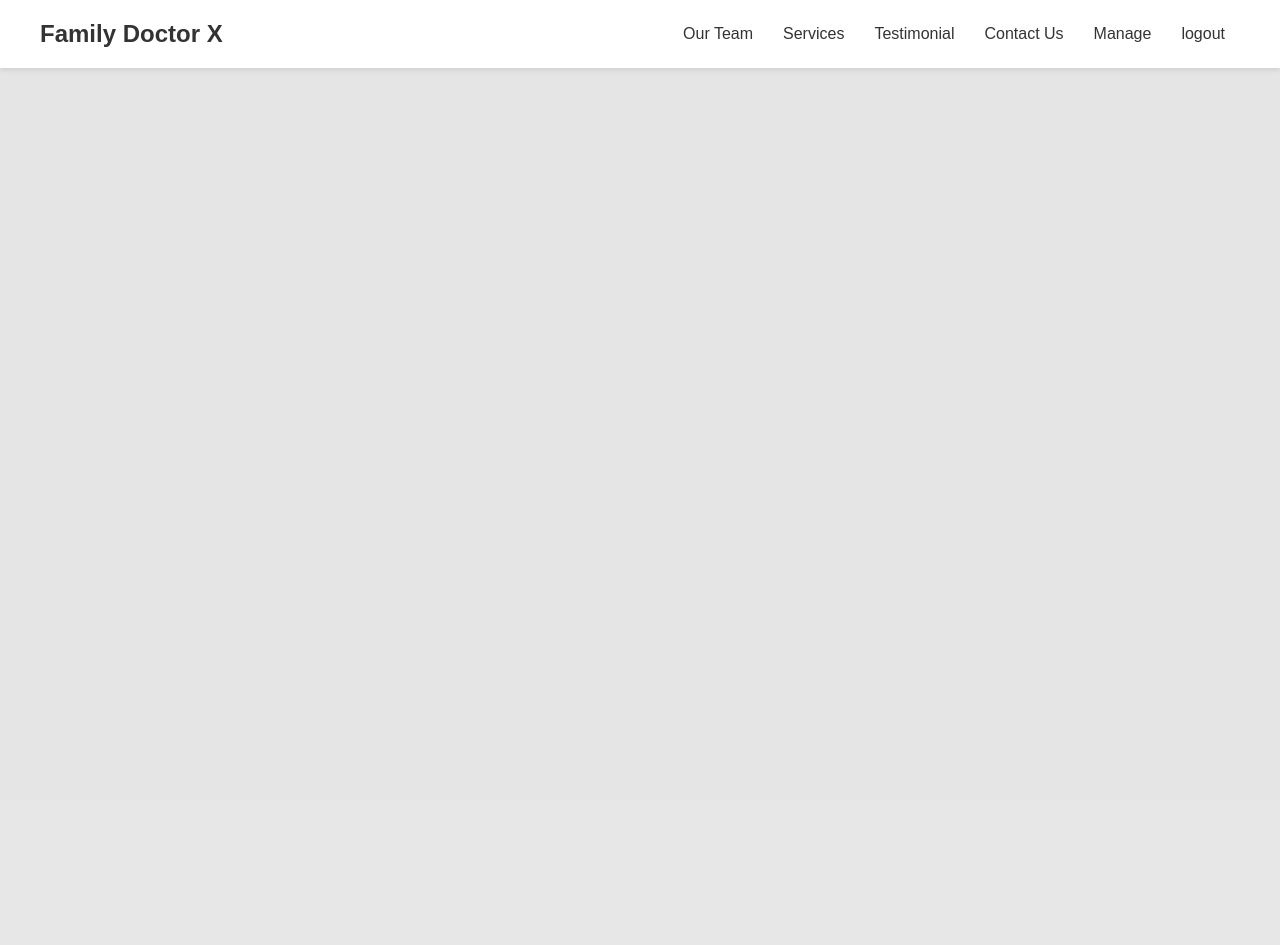
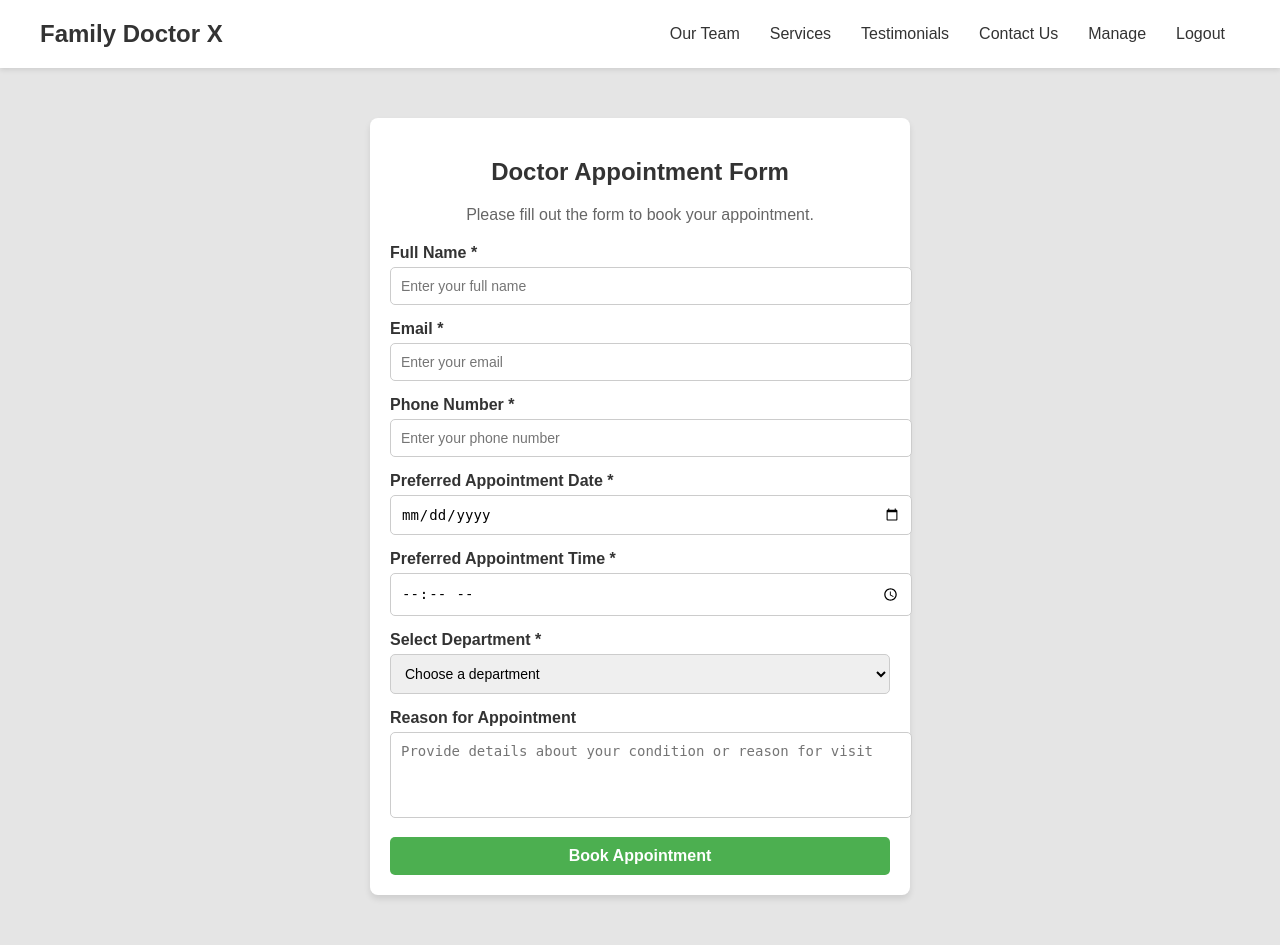
Before and after one commit to chikkuanijohn/Doctor_appointment, a Django app: page /booking/ in a window 1280 px wide. Before the commit the page ends 70 px from the top, so only its background shows below. Run offline with Django 5.2, Linux system fonts and the light colour scheme.

Commit message:
new file

```diff
--- a/doctor_appointment/templates/booking.html
+++ b/doctor_appointment/templates/booking.html
@@ -4,7 +4,7 @@
   {% load static %}
   <meta charset="UTF-8">
   <meta name="viewport" content="width=device-width, initial-scale=1.0">
-    <title>Medical Care Landing Page with Products</title>
+  <title>Medical Care Landing Page</title>
   <style>
       /* General body styling */
       body {
@@ -53,120 +53,71 @@
           color: #007bff;
       }
 
-        header .notifications {
-            display: flex;
-            align-items: center;
-            position: relative;
+      /* Form container styling */
+      .form-container {
+          max-width: 500px;
+          margin: 50px auto;
+          padding: 20px;
+          background-color: #ffffff;
+          border-radius: 8px;
+          box-shadow: 0 4px 6px rgba(0, 0, 0, 0.1);
       }
 
-        header .notifications .bell {
-            font-size: 1.5rem;
+      h2 {
+          margin-bottom: 20px;
           color: #333;
-            margin-right: 10px;
+          text-align: center;
       }
 
-        header .notifications .badge {
-            position: absolute;
-            top: -5px;
-            right: 5px;
-            background-color: #ff0000;
-            color: #fff;
-            border-radius: 50%;
-            font-size: 0.8rem;
-            padding: 2px 6px;
+      p {
+          color: #666;
+          margin-bottom: 20px;
+          text-align: center;
       }
 
-        /* Main section styling */
-        .main {
-            display: flex;
-            justify-content: space-between;
-            align-items: center;
-            padding: 60px;
+      .form-group {
+          margin-bottom: 15px;
       }
 
-        .main .content {
-            max-width: 50%;
+      label {
+          display: block;
+          font-weight: bold;
+          margin-bottom: 5px;
+          color: #333;
       }
 
-        .main .content h1 {
-            font-size: 2.5rem;
-            color: #333;
-            margin-bottom: 20px;
+      input, select, textarea {
+          width: 100%;
+          padding: 10px;
+          border: 1px solid #ccc;
+          border-radius: 5px;
+          font-size: 14px;
       }
 
-        .main .content p {
-            font-size: 1.2rem;
-            color: #666;
-            margin-bottom: 30px;
+      input:focus, select:focus, textarea:focus {
+          border-color: #007bff;
+          outline: none;
       }
 
-        .main .content .btn {
-            display: inline-block;
-            padding: 10px 20px;
-            background-color: #007bff;
+      textarea {
+          resize: none;
+      }
+
+      .btn {
+          width: 100%;
+          padding: 10px;
+          background-color: #4caf50;
           color: #fff;
-            text-decoration: none;
-            font-size: 1rem;
+          border: none;
           border-radius: 5px;
+          font-size: 16px;
+          font-weight: bold;
+          cursor: pointer;
           transition: background-color 0.3s;
       }
 
-        .main .content .btn:hover {
-            background-color: #0056b3;
-        }
-
-        .main .image img {
-            max-width: 100%;
-            border-radius: 10px;
-        }
-
-        /* Product cards section */
-        .container {
-            padding: 40px;
-        }
-
-        .card {
-            margin: 15px;
-            box-shadow: 0 4px 6px rgba(0, 0, 0, 0.1);
-            border-radius: 10px;
-            overflow: hidden;
-            background-color: #fff;
-        }
-
-        .card-img-top {
-            max-width: 100%;
-            height: auto;
-            display: block;
-        }
-
-        .card-body {
-            padding: 15px;
-        }
-
-        .card-title {
-            font-size: 1.5rem;
-            margin-bottom: 10px;
-        }
-
-        .card-text {
-            font-size: 1rem;
-            color: #666;
-            margin-bottom: 15px;
-        }
-
-        .btn-primary {
-            display: inline-block;
-            padding: 10px 15px;
-            background-color: #007bff;
-            color: #fff;
-            text-decoration: none;
-            border-radius: 5px;
-            margin-right: 10px;
-            transition: background-color 0.3s;
-        }
-
-        .btn-primary:hover {
-            background-color: #0056b3;
+      .btn:hover {
+          background-color: #45a049;
       }
   </style>
 </head>
@@ -175,14 +126,57 @@
       <div class="logo">Family Doctor X</div>
       <nav>
           <ul>
-                <li><a href="our Team">Our Team</a></li>
-                <li><a href="Services">Services</a></li>
-                <li><a href="Testimonial">Testimonial</a></li>
-                <li><a href="Contact Us">Contact Us</a></li>
-                <li><a href="Manage">Manage</a></li>
-                <li><a href="logout">logout</a></li>
+              <li><a href="our-team">Our Team</a></li>
+              <li><a href="services">Services</a></li>
+              <li><a href="testimonials">Testimonials</a></li>
+              <li><a href="contact-us">Contact Us</a></li>
+              <li><a href="manage">Manage</a></li>
+              <li><a href="logout">Logout</a></li>
           </ul>
       </nav>
-
+  </header>
+  <div class="form-container">
+      <h2>Doctor Appointment Form</h2>
+      <p>Please fill out the form to book your appointment.</p>
+      <form action="#" method="post">
+          {% csrf_token %}
+          <div class="form-group">
+              <label for="full-name">Full Name *</label>
+              <input type="text" id="full-name" name="full-name" placeholder="Enter your full name" required>
+          </div>
+          <div class="form-group">
+              <label for="email">Email *</label>
+              <input type="email" id="email" name="email" placeholder="Enter your email" required>
+          </div>
+          <div class="form-group">
+              <label for="phone">Phone Number *</label>
+              <input type="tel" id="phone" name="phone" placeholder="Enter your phone number" required>
+          </div>
+          <div class="form-group">
+              <label for="date">Preferred Appointment Date *</label>
+              <input type="date" id="date" name="date" required>
+          </div>
+          <div class="form-group">
+              <label for="time">Preferred Appointment Time *</label>
+              <input type="time" id="time" name="time" required>
+          </div>
+          <div class="form-group">
+              <label for="department">Select Department *</label>
+              <select id="department" name="department" required>
+                  <option value="">Choose a department</option>
+                  <option value="general-medicine">General Medicine</option>
+                  <option value="cardiology">Cardiology</option>
+                  <option value="neurology">Neurology</option>
+                  <option value="orthopedics">Orthopedics</option>
+                  <option value="pediatrics">Pediatrics</option>
+              </select>
+          </div>
+          <div class="form-group">
+              <label for="message">Reason for Appointment</label>
+              <textarea id="message" name="message" rows="4" placeholder="Provide details about your condition or reason for visit"></textarea>
+          </div>
+          <button type="submit" class="btn">Book Appointment</button>
+      </form>
+  </div>
 </body>
 </html>
```
Also changed, not shown: doctor_appointment/db.sqlite3. Lines whose indentation alone changed are shown as unchanged.
